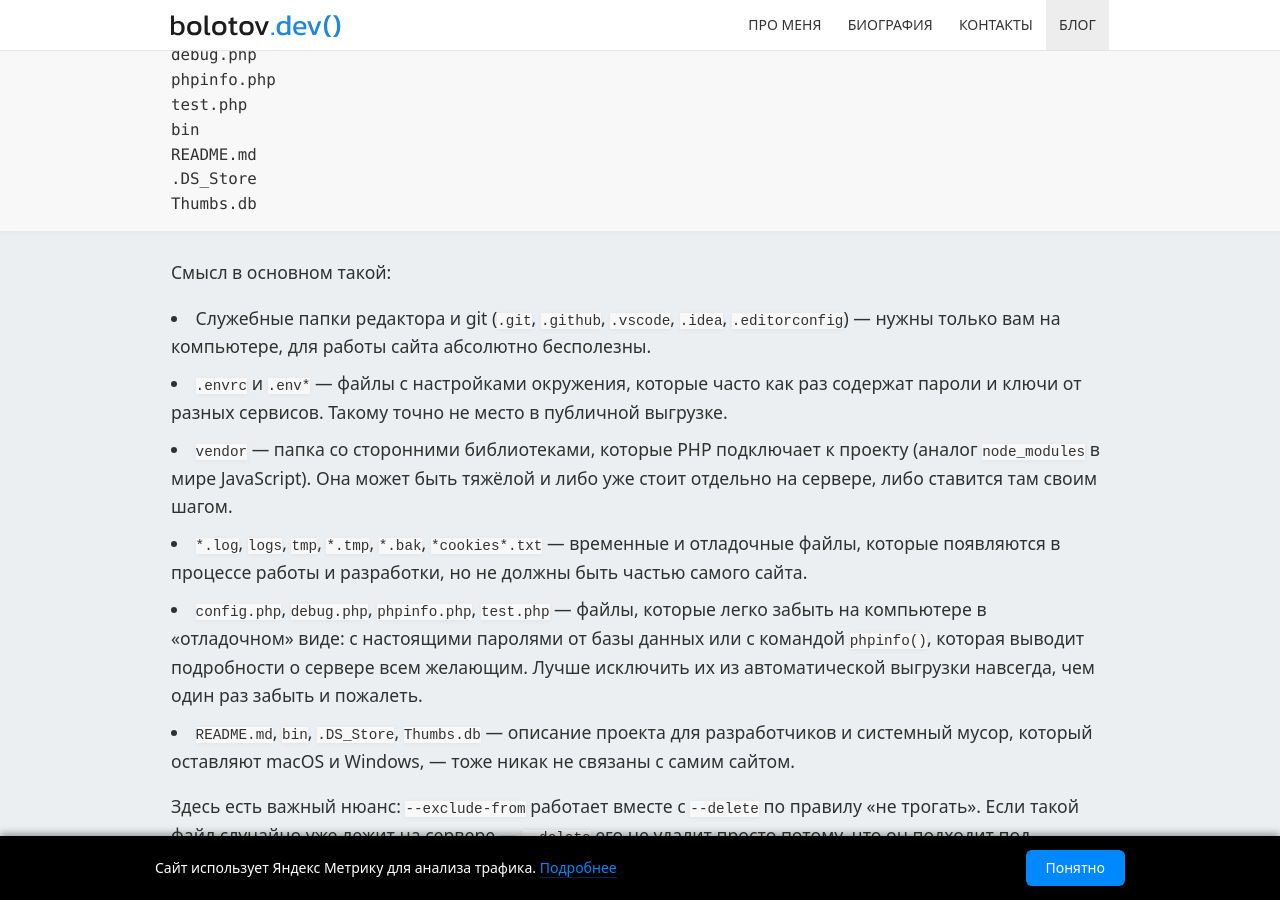
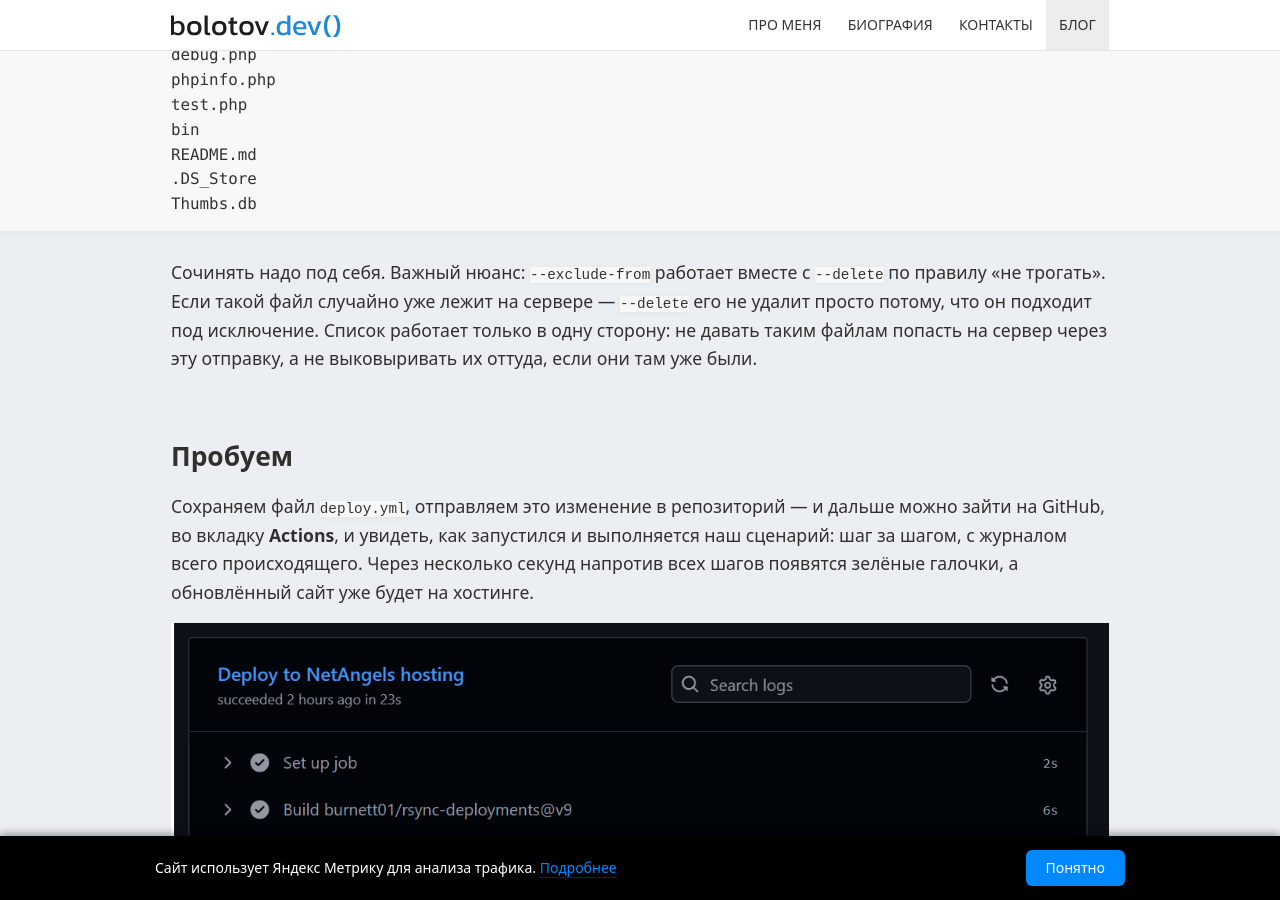
Before and after one commit to artembolotov/artembolotov.github.io, a Jekyll site: the page built from blog/_posts/2026-08-24-git-push-deploy.md, in a window 1280 px wide and 900 px high, scrolled down 9465 px. Built offline with Jekyll 4.4.1, drawn with Linux system fonts in a browser that asks for light colours; some of the changed text lies outside the part shown.

Commit message:
git-push-deploy updated

````diff
--- a/blog/_posts/2026-08-24-git-push-deploy.md
+++ b/blog/_posts/2026-08-24-git-push-deploy.md
@@ -209,16 +209,7 @@ README.md
 Thumbs.db
 ```
 
-Смысл в основном такой:
-
-- Служебные папки редактора и git (`.git`, `.github`, `.vscode`, `.idea`, `.editorconfig`) — нужны только вам на компьютере, для работы сайта абсолютно бесполезны.
-- `.envrc` и `.env*` — файлы с настройками окружения, которые часто как раз содержат пароли и ключи от разных сервисов. Такому точно не место в публичной выгрузке.
-- `vendor` — папка со сторонними библиотеками, которые PHP подключает к проекту (аналог `node_modules` в мире JavaScript). Она может быть тяжёлой и либо уже стоит отдельно на сервере, либо ставится там своим шагом.
-- `*.log`, `logs`, `tmp`, `*.tmp`, `*.bak`, `*cookies*.txt` — временные и отладочные файлы, которые появляются в процессе работы и разработки, но не должны быть частью самого сайта.
-- `config.php`, `debug.php`, `phpinfo.php`, `test.php` — файлы, которые легко забыть на компьютере в «отладочном» виде: с настоящими паролями от базы данных или с командой `phpinfo()`, которая выводит подробности о сервере всем желающим. Лучше исключить их из автоматической выгрузки навсегда, чем один раз забыть и пожалеть.
-- `README.md`, `bin`, `.DS_Store`, `Thumbs.db` — описание проекта для разработчиков и системный мусор, который оставляют macOS и Windows, — тоже никак не связаны с самим сайтом.
-
-Здесь есть важный нюанс: `--exclude-from` работает вместе с `--delete` по правилу «не трогать». Если такой файл случайно уже лежит на сервере — `--delete` его не удалит просто потому, что он подходит под исключение. Список работает только в одну сторону: не давать таким файлам попасть на сервер через эту отправку, а не выковыривать их оттуда, если они там уже были.
+Сочинять надо под себя. Важный нюанс: `--exclude-from` работает вместе с `--delete` по правилу «не трогать». Если такой файл случайно уже лежит на сервере — `--delete` его не удалит просто потому, что он подходит под исключение. Список работает только в одну сторону: не давать таким файлам попасть на сервер через эту отправку, а не выковыривать их оттуда, если они там уже были.
 
 ## Пробуем
 
````
Also changed, not shown: other parts of blog/_posts/2026-08-24-git-push-deploy.md (+1 -1 lines).
